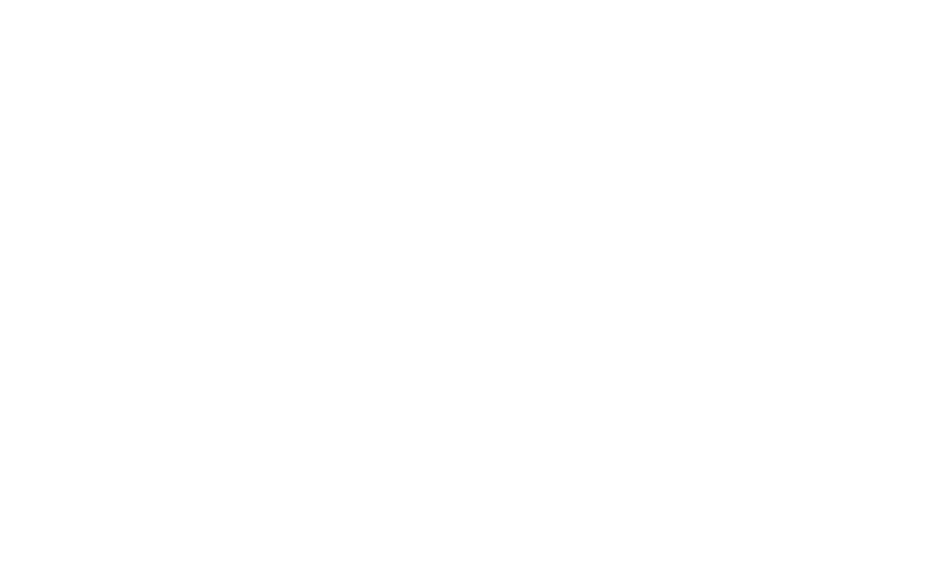
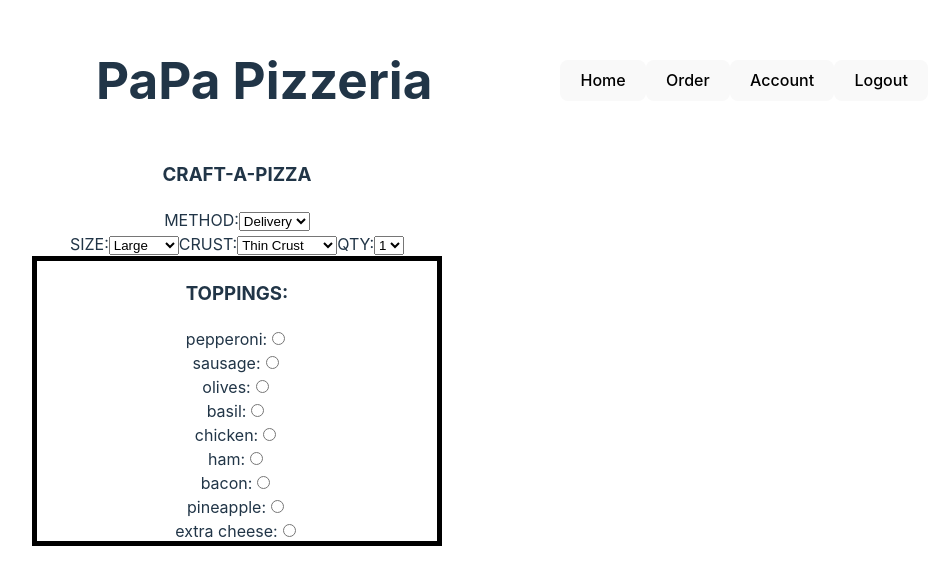
Before and after one commit to Aidannyboi/PizzaTimeGroup7, a React (Vite) app in the folder client/: page /order/new in a window 1280 px wide. Before the commit this address had no page. Shown: the part 118-702 px from the top of the page, without its empty margins (128-1067 px from the left). Built offline with nearby package versions, Linux system fonts and the light colour scheme; no server answers.

Commit message:
Created Order file and proper links to access it.

```diff
--- a/client/src/App.jsx
+++ b/client/src/App.jsx
@@ -2,6 +2,7 @@ import {Route, Routes, BrowserRouter} from 'react-router-dom'
 import './App.css'
 import UserForm from './views/UserForm'
 import Dashboard from './views/Dashboard'
+import CreateOrder from './views/CreateOrder'
 
 function App() {
 
@@ -11,6 +12,7 @@ function App() {
         <Routes>
           <Route path='/user' element={<UserForm/>}/>
           <Route path='/pizzaHub' element={<Dashboard/>}/>
+          <Route path='/order/new' element={<CreateOrder/>}/>
         </Routes>
       </BrowserRouter>
     </>
--- /dev/null
+++ b/client/src/components/Header.jsx
@@ -0,0 +1,19 @@
+import { Link } from "react-router-dom"
+
+
+const Header = () => {
+
+    return(
+        <div className="Header">
+        <h1>PaPa Pizzeria</h1>
+        <div>
+            <Link to={'/pizzaHub'}><button>Home</button></Link>
+            <Link to={'/order/new'}><button>Order</button></Link>
+            <Link to={'/user/account'}><button>Account</button></Link>
+            <button>Logout</button>
+        </div>
+    </div>
+    )
+}
+
+export default Header
--- a/client/src/index.css
+++ b/client/src/index.css
@@ -108,3 +108,10 @@ padding: 10px;
   color: black;
   font-weight: 500;
 }
+
+.toppings{
+  border: 5px solid black;
+  width: 50vh;
+  height: 35vh;
+
+}
--- /dev/null
+++ b/client/src/views/CreateOrder.jsx
@@ -0,0 +1,117 @@
+import { useState, useEffect } from "react"
+import Header from "../components/Header"
+import axios from "axios"
+
+
+const CreateOrder = () => {
+    const [User, setUser] = useState([])
+
+    useEffect(() => {
+        axios.get('http://localhost:8000/api/user')
+            .then((res) => {
+                setUser(res.data);
+            })
+            .catch((err) => {
+                console.log(err)
+            }),{ withCredentials: true}
+    }, [])
+
+    return(
+        <>
+            <Header/>
+
+            <div className="BodyStyle">
+                <form>
+                    <h3>CRAFT-A-PIZZA</h3>
+                    <div>
+                        <div>
+                            <lable>METHOD:</lable>
+                            <select id="" name="">
+                                <option>Delivery</option>
+                                <option>PickUp</option>
+                            </select>
+                        </div>
+
+                        <div>
+                            <lable>SIZE:</lable>
+                            <select id="" name="">
+                                <option>Large</option>
+                                <option>Medium</option>
+                                <option>Small</option>
+                            </select>
+
+                            <lable>CRUST:</lable>
+                            <select id="" name="">
+                                <option>Thin Crust</option>
+                                <option>Stuffed Crust</option>
+                                <option>Thick Crust</option>
+                            </select>
+
+                            <lable>QTY:</lable>
+                            <select id="" name="">
+                                <option>1</option>
+                                <option>2</option>
+                                <option>3</option>
+                                <option>4</option>
+                            </select>
+                        </div>
+
+                        <div>
+                            <form className="toppings">
+                                <h3>TOPPINGS:</h3>
+
+                                <div>
+                                    <lable>pepperoni:</lable>
+                                    <input type="radio" id="pepperoni" name="" value=""/>
+                                </div>
+
+                                <div>
+                                    <lable>sausage:</lable>
+                                    <input type="radio" id="sausage" name="" value=""/>
+                                </div>
+
+                                <div>
+                                    <lable>olives:</lable>
+                                    <input type="radio" id="olives" name="" value=""/>
+                                </div>
+
+                                <div>
+                                    <lable>basil:</lable>
+                                    <input type="radio" id="basil" name="" value=""/>
+                                </div>
+
+                                <div>
+                                <lable>chicken:</lable>
+                                <input type="radio" id="chicken" name="" value=""/>
+                                </div>
+
+                                <div>
+                                    <lable>ham:</lable>
+                                    <input type="radio" id="ham" name="" value=""/>
+                                </div>
+
+                                <div>
+                                    <lable>bacon:</lable>
+                                    <input type="radio" id="bacon" name="" value=""/>
+                                </div>
+
+                                <div>
+                                    <lable>pineapple:</lable>
+                                    <input type="radio" id="pineapple" name="" value=""/>
+                                </div>
+
+                                <div>
+                                    <lable>extra cheese:</lable>
+                                    <input type="radio" id="extra cheese" name="" value=""/>
+                                </div>
+                            </form>
+                        </div>
+
+                    </div>
+                </form>
+            </div>
+        </>
+    )
+}
+
+export default CreateOrder
--- a/client/src/views/Dashboard.jsx
+++ b/client/src/views/Dashboard.jsx
@@ -2,6 +2,7 @@ import { useEffect, useState } from "react"
 
 import axios from "axios"
 import { Link } from "react-router-dom"
+import Header from "../components/Header"
 
 
 const Dashboard = () => {
@@ -19,16 +20,7 @@ const Dashboard = () => {
 
     return (
         <>
-            <div className="Header">
-                <h1>PaPa Pizzeria</h1>
-                <div>
-                    <Link to={'/pizzaHub'}><button>Home</button></Link>
-                    <Link to={'/order/new'}><button>Order</button></Link>
-                    <button>Account</button>
-                    <button>Logout</button>
-                </div>
-            </div>
-
+            <Header/>
             <div className="BodyStyle">
                 <div className="itemCard">
 
```
